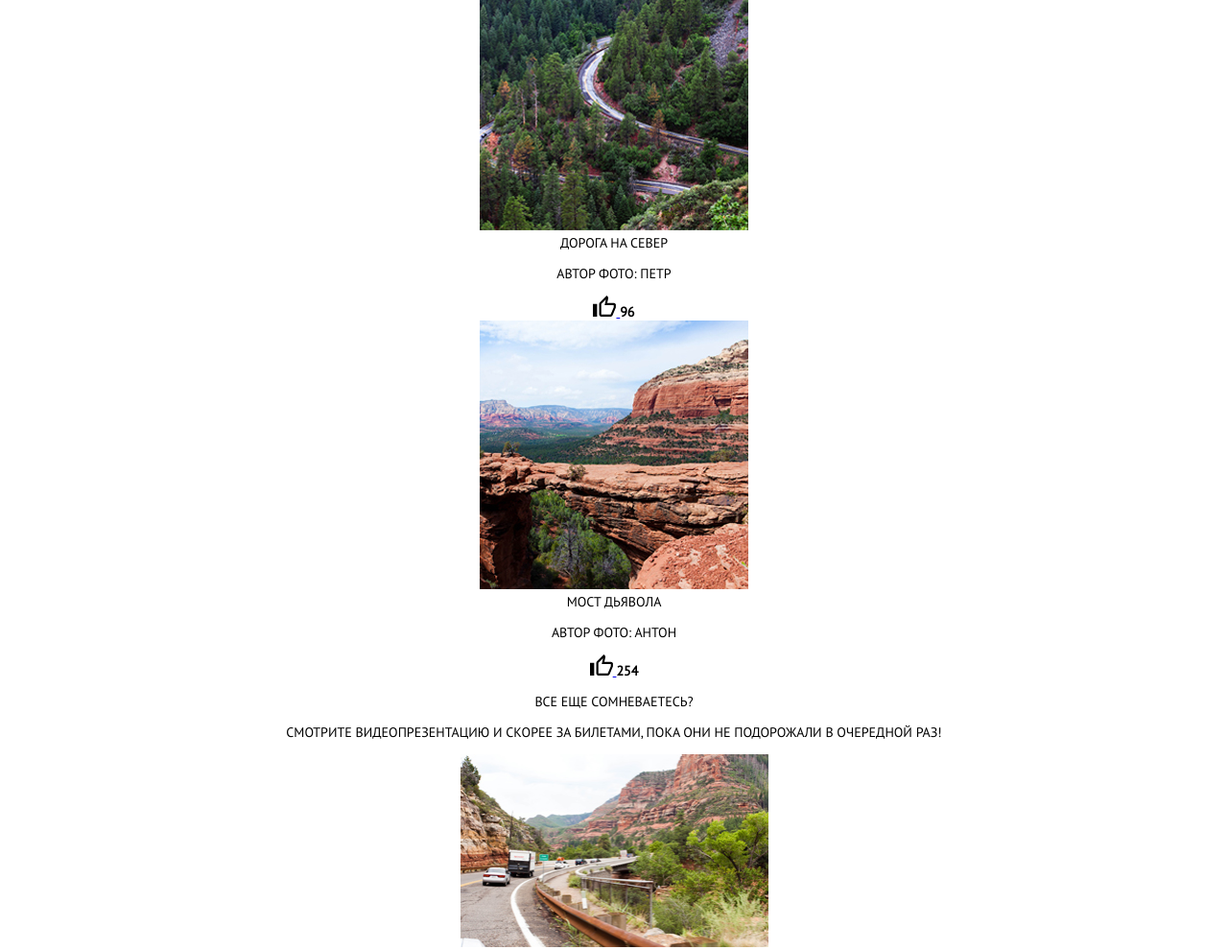
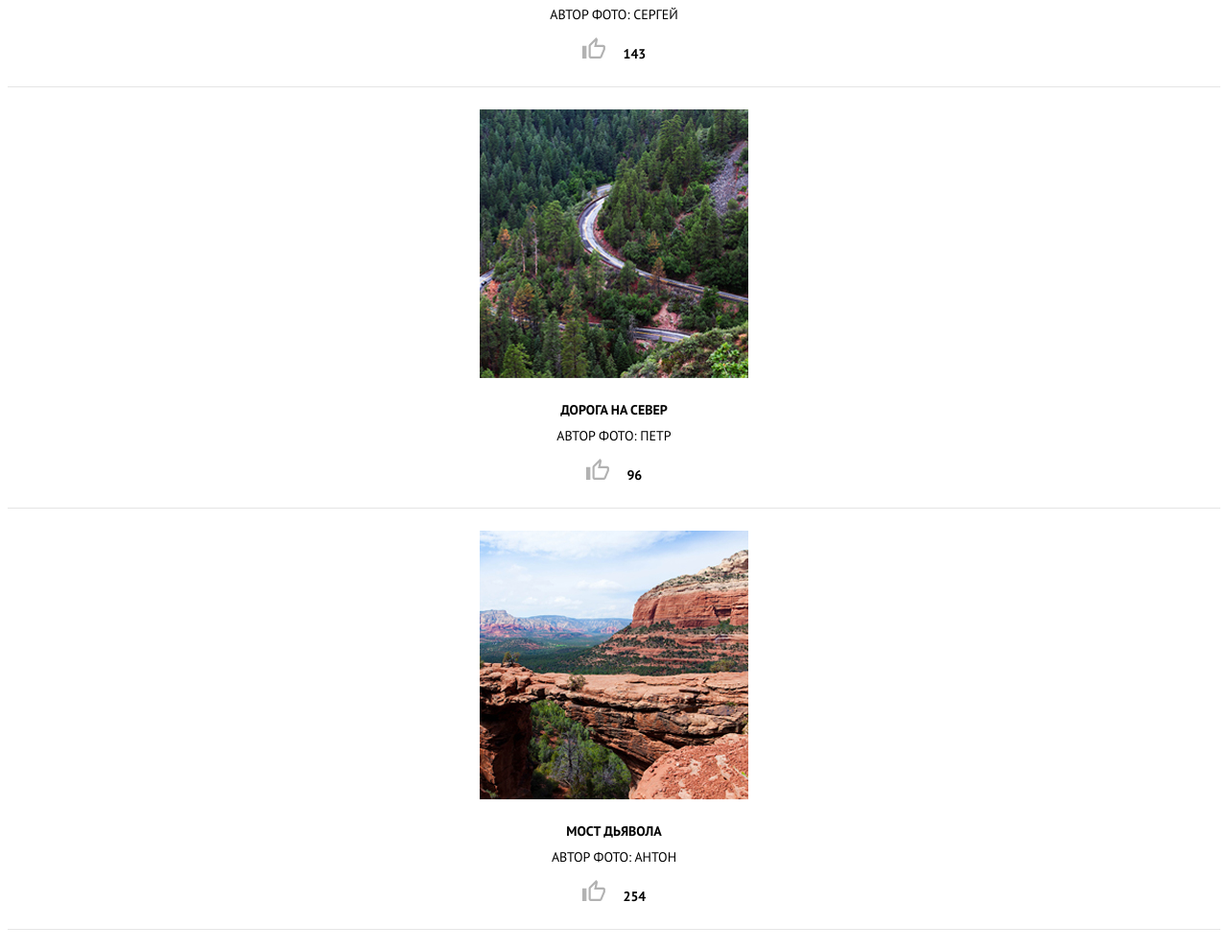
Before and after one commit to Mogrima/Sedona_adavtive, a website: page src/photo.html in a window 1280 px wide. Shown: the part 1426-2416 px from the top of the page at 96% size. Drawn offline with Linux system fonts and the light colour scheme.

Commit message:
Закончила базовую стилизацию photo.html

```diff
--- a/src/less/photo.less
+++ b/src/less/photo.less
@@ -5,4 +5,39 @@
 
 .photo__content {
   .set();
+  padding-top: 23px;
+  border-top: 1px solid #e5e5e5;
 }
+
+.photo__title-image {
+  margin-bottom: 9px;
+  font-family: @ff-bold;
+  color: @color-title;
+}
+
+.photo__image {
+  margin-bottom: 20px;
+}
+
+.photo__author-image {
+  .set();
+  margin-bottom: 15px;
+}
+
+.photo__like-link {
+  display: block;
+  margin-bottom: 22px;
+  text-decoration: none;
+}
+
+.photo__like-icon {
+  path {
+    fill: #b2b2b2;
+  }
+}
+
+.photo__likes {
+  margin-left: 15px;
+  font-family: @ff-bold;
+  .text(@color: @color-title; @lh: 24px;);
+}
--- a/src/less/presentation.less
+++ b/src/less/presentation.less
@@ -1,3 +1,17 @@
 .presentation {
+  padding-top: 37px;
   text-align: center;
+  border-top: 1px solid #e5e5e5;
 }
+
+.presentation__title {
+  .set();
+  margin-bottom: 30px;
+  font-family: @ff-bold;
+  .text(@fz-mobile; @color-title;)
+}
+
+.presentation__description {
+  .set();
+  margin-bottom: 37px;
+}
--- a/src/photo.html
+++ b/src/photo.html
@@ -41,12 +41,12 @@
       <ul class="photo__list">
         <li class="photo__item">
           <figure class="photo__content">
-            <img src="img/photo/photo-1-mobile.jpg" width="280" height="280" alt="Неродные просторы">
+            <img class="photo__image" src="img/photo/photo-1-mobile.jpg" width="280" height="280" alt="Неродные просторы">
             <figcaption class="photo__title-image">Неродные просторы</figcaption>
           </figure>
           <p class="photo__author-image">Автор фото: Борис</p>
-          <a href="#" class="photo__link-like"><span class="visually-hidden">Нравится</span>
-          <svg version="1.1" width="24" height="22" id="Layer_1" xmlns="http://www.w3.org/2000/svg" xmlns:xlink="http://www.w3.org/1999/xlink" x="0px" y="0px"
+          <a href="#" class="photo__like-link"><span class="visually-hidden">Нравится</span>
+          <svg class="photo__like-icon" version="1.1" width="24" height="22" id="Layer_1" xmlns="http://www.w3.org/2000/svg" xmlns:xlink="http://www.w3.org/1999/xlink" x="0px" y="0px"
              viewBox="0 0 22 20" style="enable-background:new 0 0 22 20;" xml:space="preserve">
           <style type="text/css">
             .st0{fill:#000000;}
@@ -63,17 +63,18 @@
             </g>
           </g>
           </svg>
-        </a>
+
           <b class="photo__likes">1350</b>
+         </a>
         </li>
         <li class="photo__item">
           <figure class="photo__content">
-            <img src="img/photo/photo-2-mobile.jpg" width="280" height="280" alt="Местная растительность">
+            <img class="photo__image" src="img/photo/photo-2-mobile.jpg" width="280" height="280" alt="Местная растительность">
             <figcaption class="photo__title-image">Местная растительность</figcaption>
           </figure>
           <p class="photo__author-image">Автор фото: Сергей</p>
-          <a href="#" class="photo__link-like"><span class="visually-hidden">Нравится</span>
-          <svg version="1.1" width="24" height="22" id="Layer_1" xmlns="http://www.w3.org/2000/svg" xmlns:xlink="http://www.w3.org/1999/xlink" x="0px" y="0px"
+          <a href="#" class="photo__like-link"><span class="visually-hidden">Нравится</span>
+          <svg class="photo__like-icon" version="1.1" width="24" height="22" id="Layer_1" xmlns="http://www.w3.org/2000/svg" xmlns:xlink="http://www.w3.org/1999/xlink" x="0px" y="0px"
              viewBox="0 0 22 20" style="enable-background:new 0 0 22 20;" xml:space="preserve">
           <style type="text/css">
             .st0{fill:#000000;}
@@ -90,17 +91,17 @@
             </g>
           </g>
           </svg>
-        </a>
           <b class="photo__likes">143</b>
+         </a>
         </li>
         <li class="photo__item">
           <figure class="photo__content">
-            <img src="img/photo/photo-3-mobile.jpeg" width="280" height="280" alt="Дорога на север">
+            <img class="photo__image" src="img/photo/photo-3-mobile.jpeg" width="280" height="280" alt="Дорога на север">
             <figcaption class="photo__title-image">Дорога на север</figcaption>
           </figure>
           <p class="photo__author-image">Автор фото: Петр</p>
-          <a href="#" class="photo__link-like"><span class="visually-hidden">Нравится</span>
-          <svg version="1.1" width="24" height="22" id="Layer_1" xmlns="http://www.w3.org/2000/svg" xmlns:xlink="http://www.w3.org/1999/xlink" x="0px" y="0px"
+          <a href="#" class="photo__like-link"><span class="visually-hidden">Нравится</span>
+          <svg class="photo__like-icon" version="1.1" width="24" height="22" id="Layer_1" xmlns="http://www.w3.org/2000/svg" xmlns:xlink="http://www.w3.org/1999/xlink" x="0px" y="0px"
              viewBox="0 0 22 20" style="enable-background:new 0 0 22 20;" xml:space="preserve">
           <style type="text/css">
             .st0{fill:#000000;}
@@ -117,17 +118,17 @@
             </g>
           </g>
           </svg>
-        </a>
           <b class="photo__likes">96</b>
+         </a>
         </li>
         <li class="photo__item">
           <figure class="photo__content">
-            <img src="img/photo/photo-4-mobile.jpeg" width="280" height="280" alt="Мост дьявола">
+            <img class="photo__image" src="img/photo/photo-4-mobile.jpeg" width="280" height="280" alt="Мост дьявола">
             <figcaption class="photo__title-image">Мост дьявола</figcaption>
           </figure>
           <p class="photo__author-image">Автор фото: Антон</p>
-          <a href="#" class="photo__link-like"><span class="visually-hidden">Нравится</span>
-          <svg version="1.1" width="24" height="22" id="Layer_1" xmlns="http://www.w3.org/2000/svg" xmlns:xlink="http://www.w3.org/1999/xlink" x="0px" y="0px"
+          <a href="#" class="photo__like-link"><span class="visually-hidden">Нравится</span>
+          <svg class="photo__like-icon" version="1.1" width="24" height="22" id="Layer_1" xmlns="http://www.w3.org/2000/svg" xmlns:xlink="http://www.w3.org/1999/xlink" x="0px" y="0px"
              viewBox="0 0 22 20" style="enable-background:new 0 0 22 20;" xml:space="preserve">
           <style type="text/css">
             .st0{fill:#000000;}
@@ -144,8 +145,8 @@
             </g>
           </g>
           </svg>
-        </a>
           <b class="photo__likes">254</b>
+         </a>
         </li>
       </ul>
     </section>
```
Also changed, not shown: src/css/style.css.
